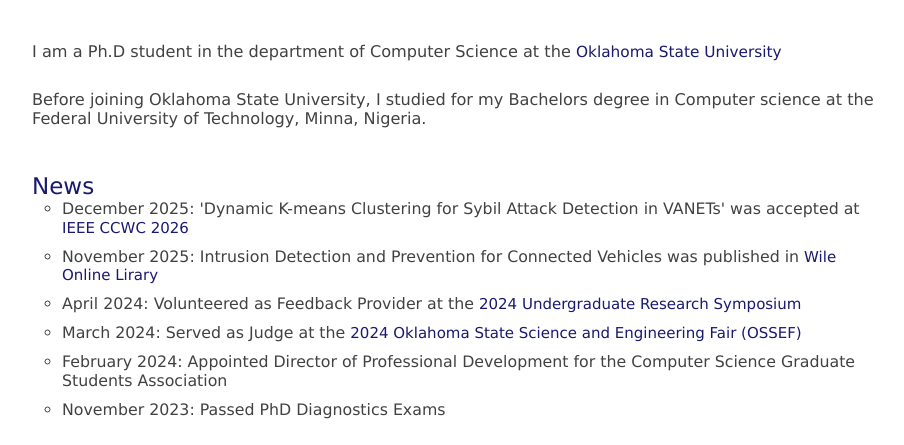
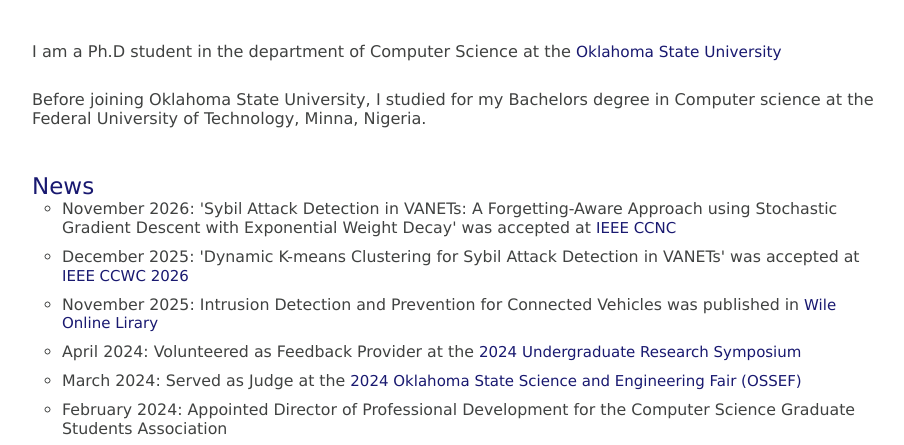
Before and after one commit to Gideon-Adele/Gideon-Adele.github.io, a plain HTML site: page old_index.html in a window 1280 px wide. Shown: the part 265-710 px from the top of the page, without its empty margins (180-1084 px from the left). Drawn offline with Linux system fonts and the light colour scheme.

Commit message:
Update old_index.html

```diff
--- a/old_index.html
+++ b/old_index.html
@@ -245,6 +245,8 @@
             <td width="100%" valign="middle">
               <heading>News</heading>
               <ul style="list-style-type:circle">
+                <li class="some_list"> November 2026: 'Sybil Attack Detection in VANETs: A Forgetting-Aware Approach using Stochastic Gradient Descent with Exponential Weight Decay' was accepted at <a
+                    href="https://ccnc2027.ieee-ccnc.org/">IEEE CCNC</a> </li>
                 <li class="some_list"> December 2025: 'Dynamic K-means Clustering for Sybil Attack Detection in VANETs' was accepted at <a
                     href="https://ieee-ccwc.org/">IEEE CCWC 2026</a> </li>
                  <li class="some_list"> November 2025: Intrusion Detection and Prevention for Connected Vehicles was published in <a
```
